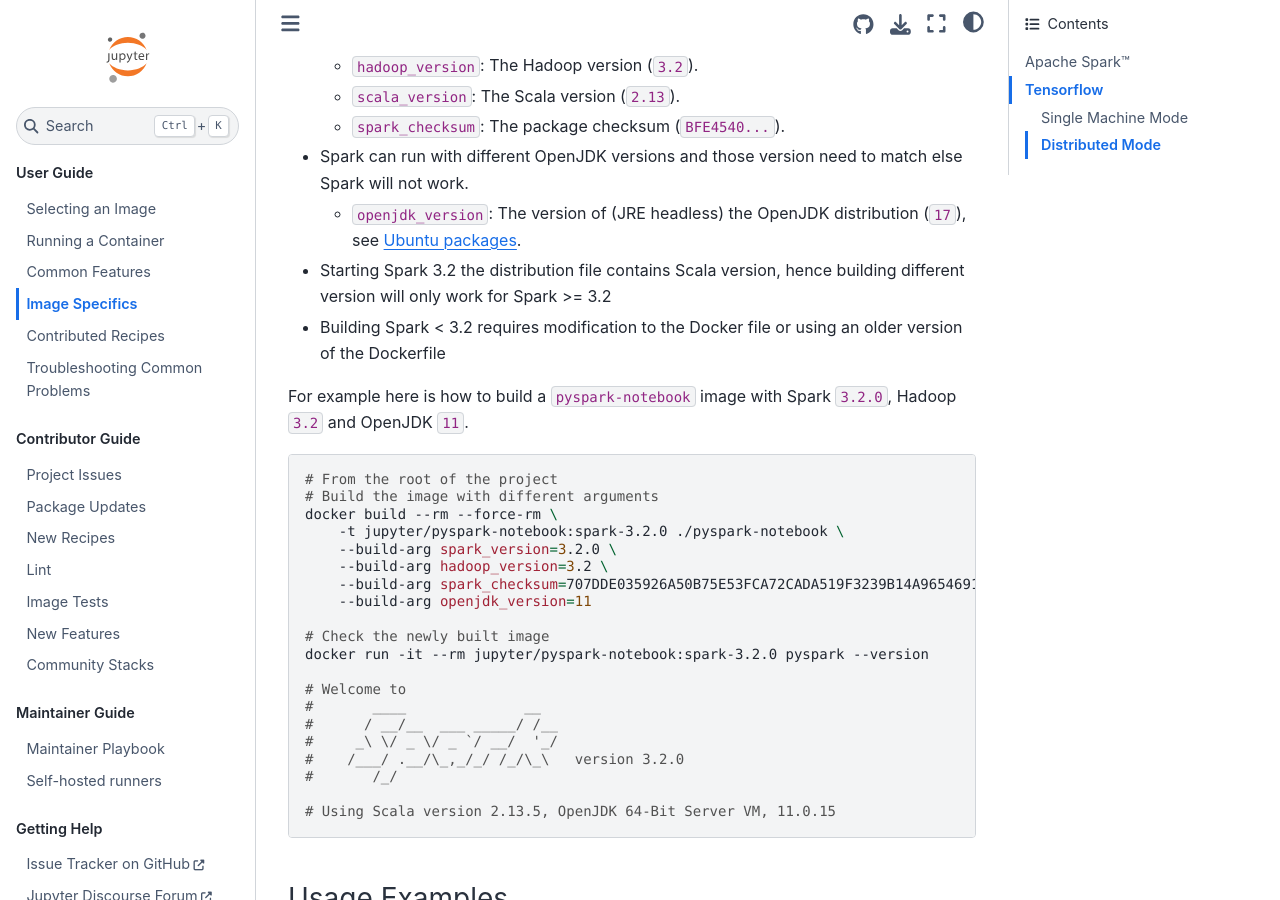
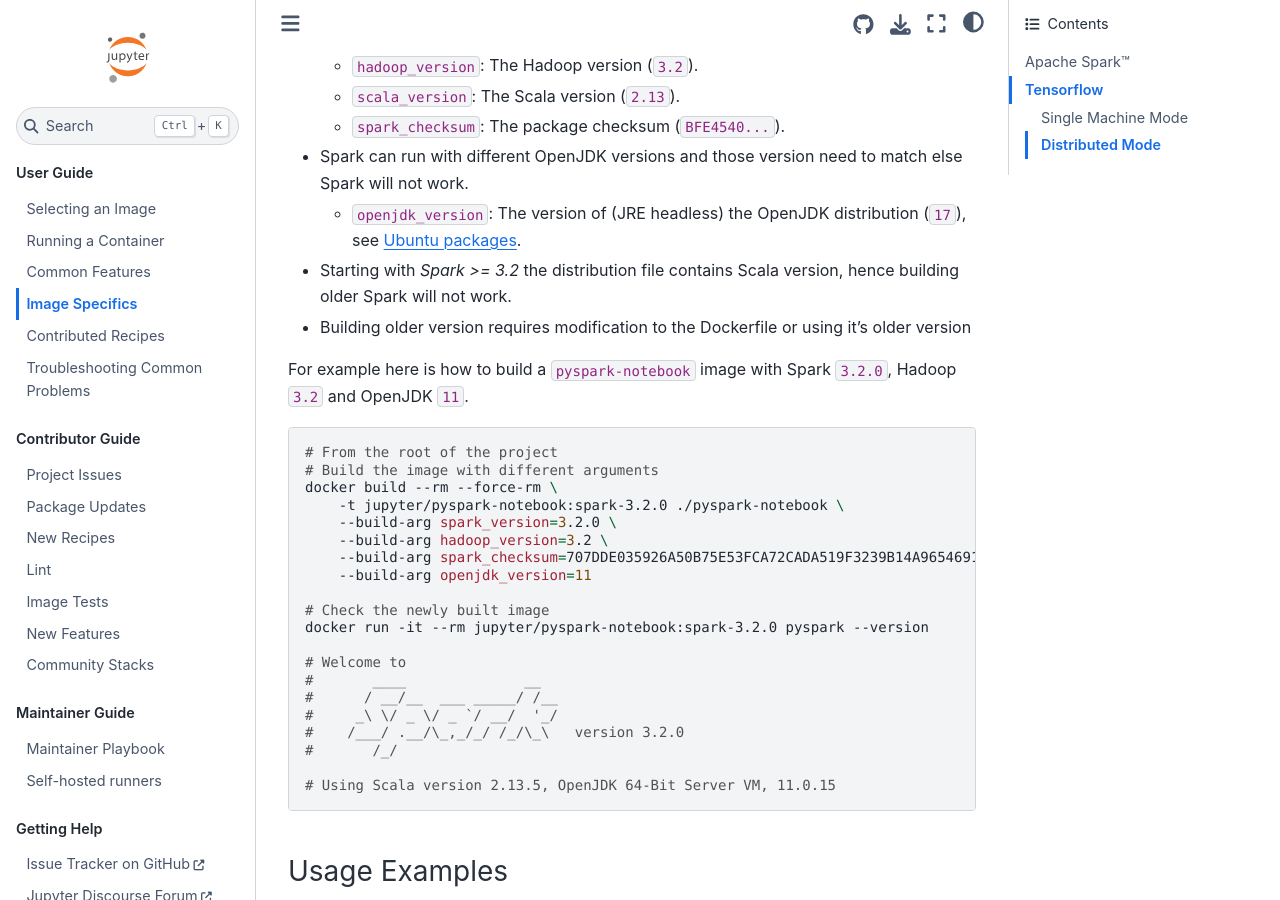
Before and after one commit to jupyter/docker-stacks, a Sphinx documentation site: the page built from docs/using/specifics.md, in a window 1280 px wide and 900 px high, scrolled down 1415 px. Built offline with Sphinx 7.4.7 and the Sphinx Book theme 1.1.4, drawn with Linux system fonts in a browser that asks for light colours.

Commit message:
Update docs/using/specifics.md
Co-authored-by: Ayaz Salikhov <mathbunnyru@users.noreply.github.com>

```diff
--- a/docs/using/specifics.md
+++ b/docs/using/specifics.md
@@ -51,8 +51,8 @@
 
   - `openjdk_version`: The version of (JRE headless) the OpenJDK distribution (`17`), see [Ubuntu packages](https://packages.ubuntu.com/search?keywords=openjdk).
 
-- Starting Spark 3.2 the distribution file contains Scala version, hence building different version will only work for Spark >= 3.2
-- Building Spark < 3.2 requires modification to the Docker file or using an older version of the Dockerfile
+- Starting with _Spark >= 3.2_ the distribution file contains Scala version, hence building older Spark will not work.
+- Building older version requires modification to the Dockerfile or using it's older version
 
 For example here is how to build a `pyspark-notebook` image with Spark `3.2.0`, Hadoop `3.2` and OpenJDK `11`.
 
```
